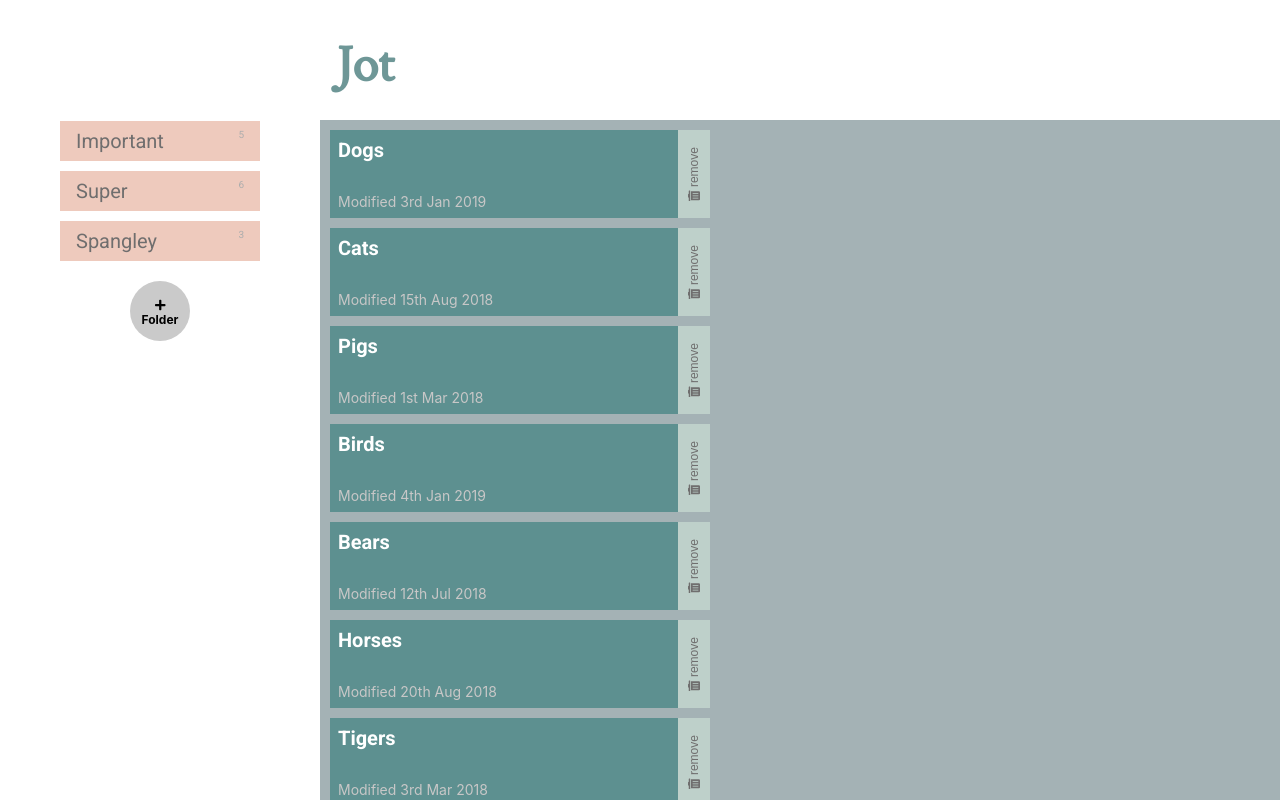
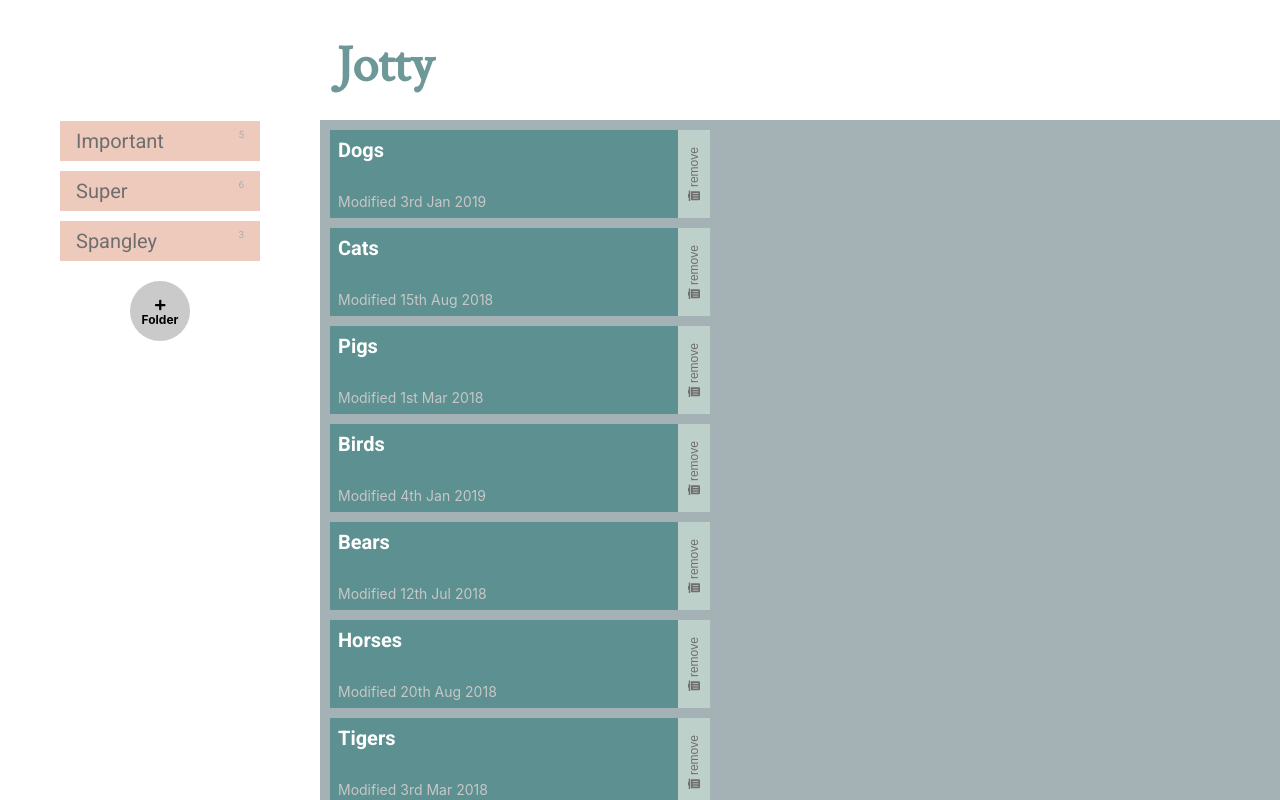
Before and after one commit to greffly/Jot-App, a React (Create React App) app: page / in a window 1280 px wide. Built offline with nearby package versions, Linux system fonts and the light colour scheme.

Commit message:
title update

```diff
--- a/src/App/App.js
+++ b/src/App/App.js
@@ -24,7 +24,7 @@ class App extends Component {
   setFolders(folders) {
     this.setState({
       folders
-    })
+    });
   }
   componentDidMount() {
     // fake date loading from API call
@@ -98,7 +98,11 @@ class App extends Component {
         <Route
           path='/add-folder'
           render={routeProps => (
-            <AddFolder addFolder={this.addFolder} {...routeProps} changeHandler={folders => this.setFolders(folders)}/>
+            <AddFolder
+              addFolder={this.addFolder}
+              {...routeProps}
+              changeHandler={folders => this.setFolders(folders)}
+            />
           )}
         />
         <Route
@@ -122,7 +126,7 @@ class App extends Component {
         <nav className='App__nav'>{this.renderNavRoutes()}</nav>
         <header className='App__header'>
           <h1 className='siteTitle'>
-            <Link to='/'>Jot</Link>
+            <Link to='/'>Jotty</Link>
           </h1>
         </header>
         <main className='App__main'>{this.renderMainRoutes()}</main>
```
